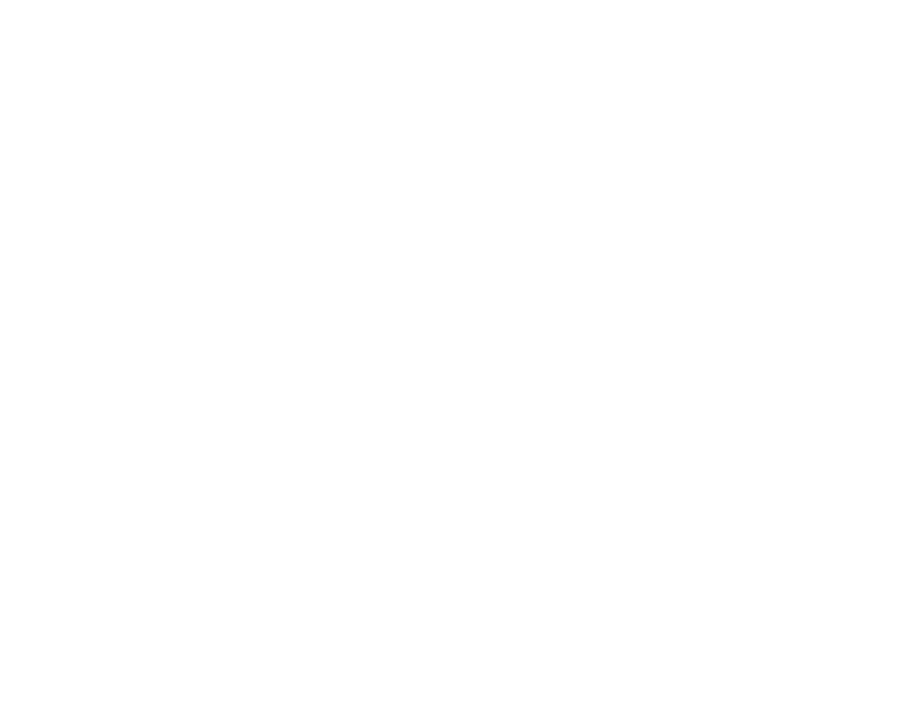
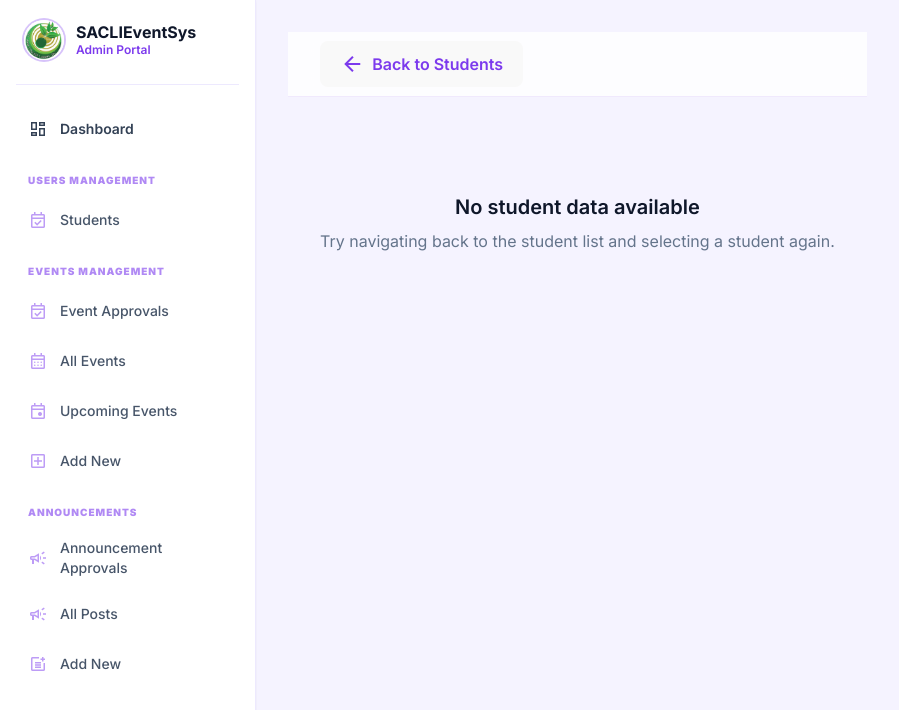
Before and after one commit to DanTechDeveloper/SACLI-EVENT-SYSTEM, a React (Vite) app in the folder eventSystem/: page /students/1 in a window 1280 px wide. Before the commit this address had no page. Shown: the top 710 px of the page, without its empty margins (0-914 px from the left). Built offline with nearby package versions, Linux system fonts and the light colour scheme; the HTML template or start-up script is replaced by a standard one.

Commit message:
feat: implement student detail view and update navigation for student records

```diff
--- a/eventSystem/src/App.jsx
+++ b/eventSystem/src/App.jsx
@@ -21,6 +21,7 @@
 import AnnouncementApprovals from "./pages/Dashboard/AnnouncementApprovals";
 import Students from "./pages/Dashboard/Students";
 import EventParticipants from "./pages/Dashboard/EventParticipants";
+import StudentDetail from "./pages/Dashboard/StudentDetail";
 function App() {
   return (
     <>
@@ -44,6 +45,7 @@
             <Route element={<UpcomingEvent />} path="/upcomingEvents" />
             <Route element={<Students />} path="/students" />
             <Route element={<EventParticipants />} path="/eventParticipants" />
+            <Route path="/students/:id" element={<StudentDetail />} />
           </Route>
 
           <Route element={<StudentMainContent />} index path="/studentView" />
--- a/eventSystem/src/components/Dashboard/DashSidebar.jsx
+++ b/eventSystem/src/components/Dashboard/DashSidebar.jsx
@@ -22,12 +22,7 @@
           label: "Students",
           icon: "event_available",
           path: "/students",
-        },
-        {
-          label: "Event Participant",
-          icon: "campaign",
-          path: "/eventParticipants",
-        },
+        }
       ],
     },
     {
--- /dev/null
+++ b/eventSystem/src/pages/Dashboard/StudentDetail.jsx
@@ -0,0 +1,49 @@
+import { useLocation, useNavigate } from "react-router-dom";
+
+export default function StudentDetail() {
+  const navigate = useNavigate();
+  const location = useLocation();
+  const student = location.state?.student;
+
+  return (
+    <div className="bg-background-light dark:bg-background-dark min-h-screen text-slate-900 dark:text-slate-100">
+      <nav className="sticky top-0 z-50 bg-white/80 dark:bg-background-dark/80 backdrop-blur-md border-b border-primary/10">
+        <div className="max-w-7xl mx-auto px-4 sm:px-6 lg:px-8">
+          <div className="flex justify-between items-center h-16">
+            <div className="flex items-center gap-2">
+              <button
+                onClick={() => navigate("/students")}
+                className="flex items-center gap-2 text-primary font-semibold hover:opacity-80 transition-opacity"
+              >
+                <span className="material-symbols-outlined">
+                  arrow_back
+                </span>
+                <span>Back to Students</span>
+              </button>
+            </div>
+          </div>
+        </div>
+      </nav>
+
+      <main className="max-w-7xl mx-auto px-4 sm:px-6 lg:px-8 py-12">
+        {student ? (
+          <div className="bg-white dark:bg-slate-900 shadow rounded-lg p-6">
+            <h1 className="text-3xl font-bold mb-4">{student.fullName || student.name}</h1>
+            <div className="space-y-4">
+              <p><strong>Student ID:</strong> {student.studentID}</p>
+              <p><strong>Course:</strong> {student.course}</p>
+              <p><strong>Events Joined:</strong> {student.eventsJoined}</p>
+            </div>
+          </div>
+        ) : (
+          <div className="text-center py-12">
+            <h2 className="text-xl font-semibold">No student data available</h2>
+            <p className="text-slate-500 mt-2">
+              Try navigating back to the student list and selecting a student again.
+            </p>
+          </div>
+        )}
+      </main>
+    </div>
+  );
+}
--- a/eventSystem/src/pages/Dashboard/Students.jsx
+++ b/eventSystem/src/pages/Dashboard/Students.jsx
@@ -1,11 +1,11 @@
 import { useEffect, useState } from 'react';
 import apiRequest from '../../services/apiRequest';
-
+import { useNavigate } from 'react-router';
 export default function Students() {
   const [searchQuery, setSearchQuery] = useState('');
   const [students, setStudents] = useState([]);
   const [loading, setLoading] = useState(true);
-
+  const navigate = useNavigate();
   const fetchData = async () => {
     try {
       setLoading(true);
@@ -23,7 +23,7 @@
   };
 
   const handleView = (student) => {
-    alert(`Viewing Details for ${student.fullName || student.name}:\nEmail: ${student.email || 'N/A'}\nPhone: ${student.phone_number || 'N/A'}\nCourse: ${student.course}\nEvents Joined: ${student.eventsJoined}`);
+    navigate(`/students/${student.studentID}`, { state: { student } });
   };
 
   useEffect(() => {
```
